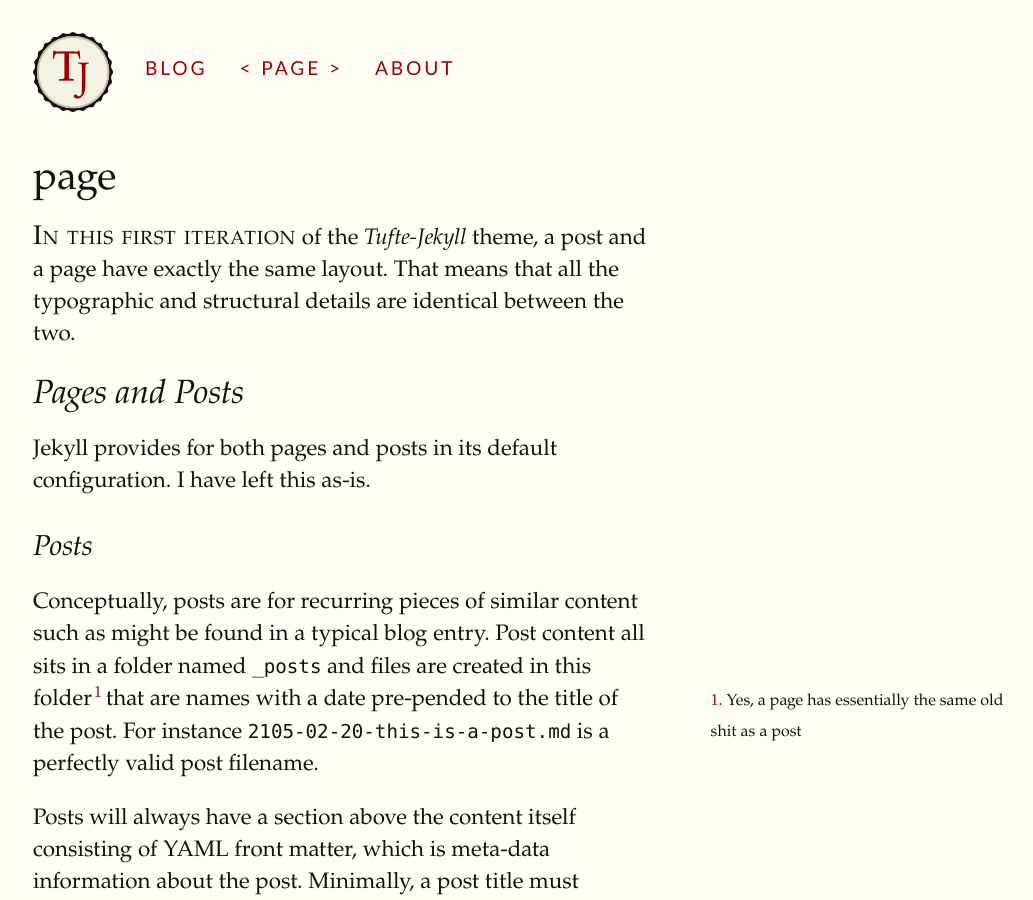
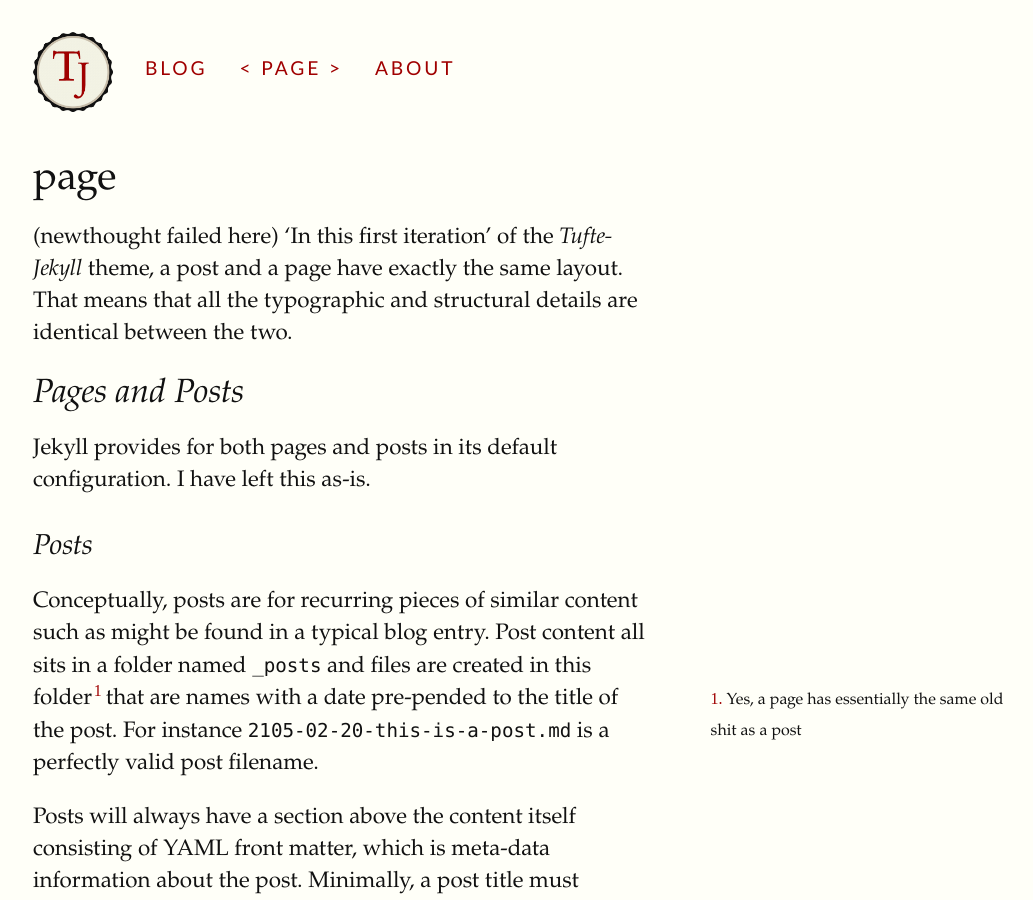
Before and after one commit to clayh53/tufte-jekyll, a Jekyll site: the page built from page/index.md, in a window 1280 px wide and 900 px high. Shown: the whole window, without its empty margins (127-1160 px from the left). Built offline with Jekyll 4.4.1, drawn with Linux system fonts in a browser that asks for light colours.

Commit message:
Update index.md

```diff
--- a/page/index.md
+++ b/page/index.md
@@ -2,7 +2,7 @@
 layout: post
 title: page
 ---
-{% newthought 'In this first iteration'%} of the *Tufte-Jekyll* theme, a post and a page have exactly the same layout. That means that all the typographic and structural details are identical between the two.
+(newthought failed here) 'In this first iteration' of the *Tufte-Jekyll* theme, a post and a page have exactly the same layout. That means that all the typographic and structural details are identical between the two.
 
 ## Pages and Posts
 
```
